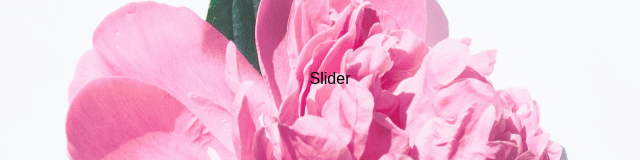
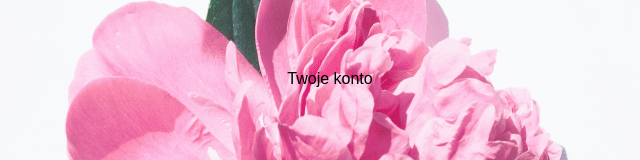
Before and after one commit to swiatekp/wedding-api, a React (Create React App) app in the folder admin/: page /account in a window 1280 px wide. Shown: the part 632-792 px from the top of the page, without its empty margins (310-950 px from the left). Built offline with nearby package versions, Linux system fonts and the light colour scheme; a web font is replaced by a local one.

Commit message:
Add react router

```diff
--- /dev/null
+++ b/admin/src/components/Account.js
@@ -0,0 +1,8 @@
+import React from 'react';
+const Account = () => {
+    return (
+        <p>Twoje konto</p>
+    );
+}
+
+export default Account;
--- /dev/null
+++ b/admin/src/components/Guests.js
@@ -0,0 +1,8 @@
+import React from 'react';
+const Guests = () => {
+    return (
+        <p>Zarządzaj gośćmi</p>
+    );
+}
+
+export default Guests;
--- a/admin/src/components/Navbar.js
+++ b/admin/src/components/Navbar.js
@@ -7,13 +7,13 @@ const Navbar = () => {
         <nav>
             <ul>
                 <li>
-                    <NavLink className="nav-link settings-icon" to='./page'>Ustawienia strony</NavLink>
+                    <NavLink className="nav-link settings-icon" to='/'>Ustawienia strony</NavLink>
                 </li>
                 <li>
-                    <NavLink className="nav-link guests-icon" to='./guests'>Zarządzanie Gośćmi</NavLink>
+                    <NavLink className="nav-link guests-icon" to='/guests'>Zarządzanie Gośćmi</NavLink>
                 </li>
                 <li>
-                    <NavLink className="nav-link account-icon" to='./account'>Twoje konto</NavLink>
+                    <NavLink className="nav-link account-icon" to='/account'>Twoje konto</NavLink>
                 </li>
             </ul>
         </nav>
--- /dev/null
+++ b/admin/src/components/NotFound.js
@@ -0,0 +1,10 @@
+import React from 'react';
+const NotFound = () => {
+    return (
+        <p>
+            404
+        </p>
+    );
+}
+
+export default NotFound;
--- /dev/null
+++ b/admin/src/components/Page.js
@@ -0,0 +1,8 @@
+import React from 'react';
+const Page = () => {
+    return (
+        <p>Edytuj stronę</p>
+    );
+}
+
+export default Page;
--- a/admin/src/components/Slider.js
+++ b/admin/src/components/Slider.js
@@ -1,8 +1,29 @@
-import React from 'react';
-const Slider = () => {
-    return (
-        <p>Slider</p>
-    );
+import React, { Component } from 'react';
+import { Route, Switch } from 'react-router-dom';
+import Page from './Page';
+import Guests from './Guests';
+import Account from './Account';
+import NotFound from './NotFound';
+
+import '../css/Slider.scss';
+
+class Slider extends Component {
+    state = {
+
+    }
+
+    render = () => {
+        return (
+            <main>
+                <Switch>
+                    <Route path="/" exact component={Page}></Route>
+                    <Route path="/guests" component={Guests}></Route>
+                    <Route path="/account" component={Account}></Route>
+                    <Route path="*" component={NotFound}></Route>
+                </Switch>
+            </main>
+        );
+    }
 }
 
 export default Slider;
```
Also changed, not shown: admin/src/css/Slider.scss (added).
